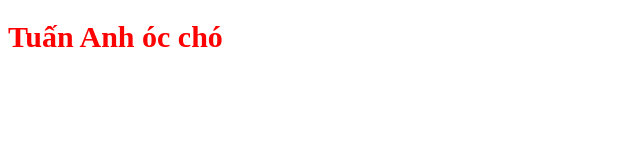
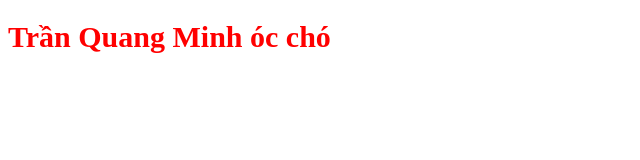
Before and after one commit to thang2k2tt/troll, a plain HTML site: page index.html in a window 1280 px wide. Shown: the whole page, without its empty margins (0-640 px from the left). Drawn offline with Linux system fonts and the light colour scheme.

Commit message:
Update index.html

```diff
--- a/index.html
+++ b/index.html
@@ -10,7 +10,7 @@
 </head>
 
 <body>
-    <h1> Tuấn Anh óc chó </h1>
+    <h1> Trần Quang Minh óc chó </h1>
 </body>
 
 </html>
```
